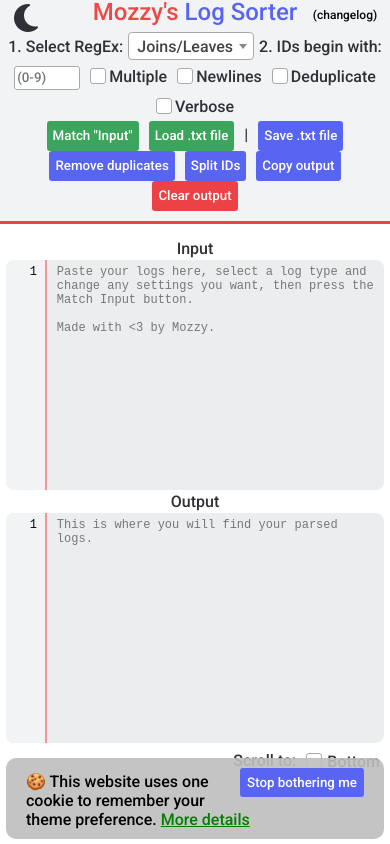
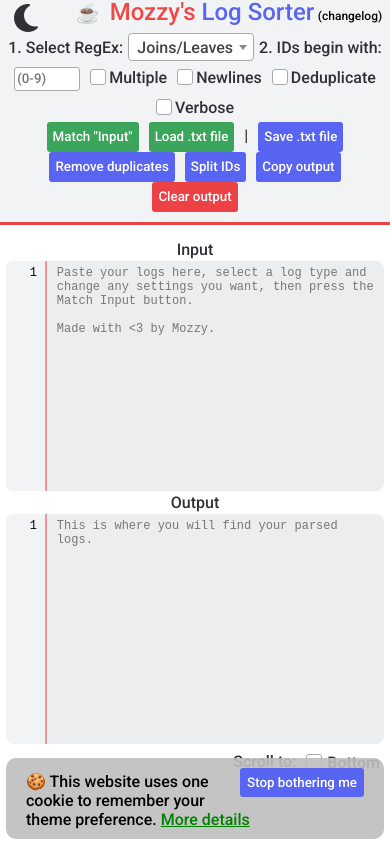
Before and after one commit to leonlarsson/logsorter, a plain HTML site: page old/v7.5/index.html in a window 390 px wide. Drawn offline with nearby package versions, Linux system fonts and the light colour scheme.

Commit message:
do things

```diff
--- a/old/v7.5/assets/css/style.css
+++ b/old/v7.5/assets/css/style.css
@@ -72,6 +72,14 @@ input[type="number"]::-webkit-inner-spin-button {
   color: #5865f2;
   font-size: 5em;
   line-height: 75px;
+}
+
+.coffeeLink,
+.coffeeLink:visited,
+.coffeeLink:active {
+  font-size: 0.8em;
+  margin-right: 10px;
+  text-decoration: none;
 }
 
 #titleLink,
@@ -535,16 +543,19 @@ hr {
     position: relative;
     top: -15px;
   }
+
   #changelogText {
     font-size: 150%;
     position: relative;
     top: -30px;
-    left: 210px;
+    left: 230px;
   }
+
   #topOptions {
     position: relative;
     top: -30px;
   }
+
   #bottomOptions,
   #debugOptions,
   hr,
@@ -554,6 +565,7 @@ hr {
     position: relative;
     top: -37px;
   }
+
   #textBoxArea {
     height: 55vh;
   }
@@ -584,12 +596,14 @@ hr {
     font-size: 150%;
     position: relative;
     top: -30px;
-    left: 210px;
+    left: 230px;
   }
+
   #topOptions {
     position: relative;
     top: -30px;
   }
+
   #bottomOptions,
   #debugOptions,
   hr,
@@ -605,19 +619,23 @@ hr {
     padding-left: 0px !important;
     padding-right: 0px !important;
   }
+
   #textBoxOutput,
   #textBoxTitleTextRight {
     padding-right: 0px !important;
     padding-left: 0px !important;
   }
+
   .CodeMirror.cm-s-left {
     margin-left: 10px !important;
     margin-right: 0px !important;
   }
+
   .CodeMirror.cm-s-right {
     margin-right: 10px !important;
     margin-left: 0px !important;
   }
+
   .container-below {
     padding-right: 5px;
   }
@@ -629,11 +647,13 @@ hr {
   #cookieConsent {
     margin: 0 10px 10px 10px !important;
   }
+
   @media only screen and (max-height: 480px) {
     #textBoxArea {
       height: 50vh;
     }
   }
+
   @media only screen and (max-height: 385px) {
     #textBoxArea {
       height: 40vh;
@@ -646,21 +666,25 @@ hr {
   #debugDeleteThemeCookie {
     top: 10px !important;
   }
+
   #topTitle {
     font-size: 30%;
     position: relative;
     top: -25px;
   }
+
   #changelogText {
     font-size: 250%;
     position: relative;
     top: -35px;
-    left: 150px;
+    left: 155px;
   }
+
   #topOptions {
     position: relative;
     top: -45px;
   }
+
   #bottomOptions,
   #debugOptions,
   hr,
@@ -670,6 +694,7 @@ hr {
     position: relative;
     top: -55px;
   }
+
   .container-below {
     padding-right: 5px !important;
   }
@@ -680,6 +705,7 @@ hr {
     align-items: center;
     height: 60vh;
   }
+
   .CodeMirror {
     width: 97% !important;
     height: 50%;
@@ -689,17 +715,21 @@ hr {
     margin-left: 3px !important;
     margin-right: 3px !important;
   }
+
   .CodeMirror.cm-s-right {
     margin-right: 3px !important;
     margin-left: 3px !important;
   }
+
   #textBoxTitleText {
     display: none;
   }
+
   .col-text {
     display: initial !important;
     text-align: center;
   }
+
   .col-icon {
     display: none !important;
     transform: rotate(90deg);
@@ -710,6 +740,7 @@ hr {
     margin: 0 6px 5px 6px !important;
     text-align: left !important;
   }
+
   /* TO HIDE THE GUTTER AND NUMBERS */
   /* .CodeMirror-vscrollbar {
     display: none !important;
@@ -722,17 +753,20 @@ hr {
     margin: 0px !important;
     padding: 0px !important;
   } */
+
   @media only screen and (max-height: 600px) {
     #textBoxArea {
       height: 60vh;
     }
   }
+
   @media only screen and (max-height: 525px) {
     #textBoxArea {
       height: 50vh;
     }
   }
 }
+
 @media only screen and (max-width: 370px) {
   #changelogText {
     display: none;
--- a/old/v7.5/index.html
+++ b/old/v7.5/index.html
@@ -66,8 +66,10 @@
       style="position: absolute; transform: scale(2);top: 20px; left: 60px; z-index: 999; cursor: pointer;display: none;"></i>
 
     <div id="topTitle" class="no-select">
-      <div ondblclick="toggleDebugOptions()" id="titleMain"><a id="titleLink"
-          href="https://twitter.com/MozzyFX">Mozzy's</a> Log Sorter</div>
+      <div ondblclick="toggleDebugOptions()" id="titleMain"><a href="https://www.buymeacoffee.com/mozzy" target="_blank"
+          title="A link to buymeacoffee.com" class="coffeeLink">☕</a><a id="titleLink"
+          href="https://twitter.com/MozzyFX">Mozzy's</a> Log Sorter
+      </div>
       <a id="changelogText" title="Opens the changelog."
         href="https://leonlarsson.com/projects/logsorter/changelog/">(changelog)</a>
     </div>
```
